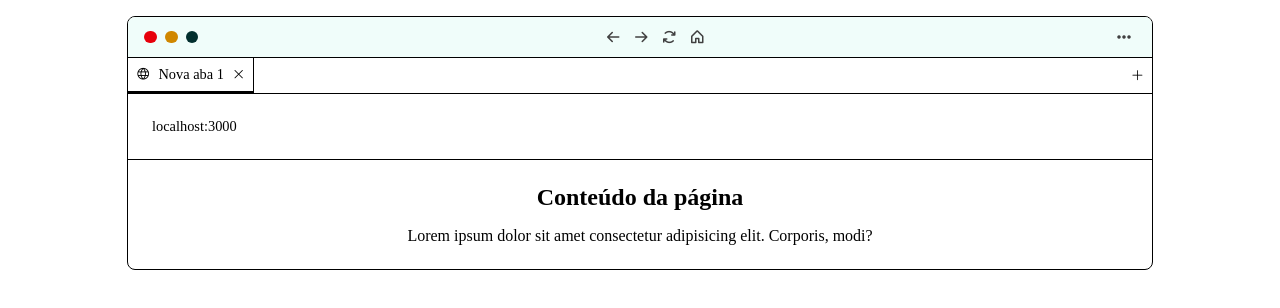
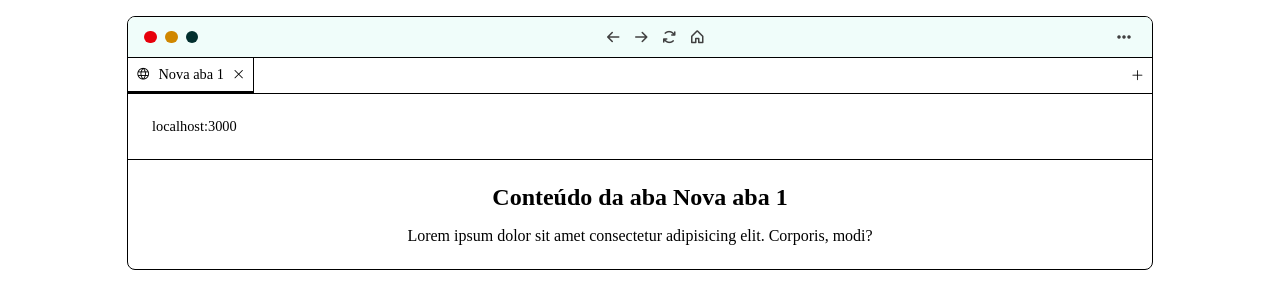
Before and after one commit to marcelosarinho/browser-tabs, a React (Vite) app: page / in a window 1280 px wide. Shown: the top 308 px of the page. Built offline with nearby package versions, Linux system fonts and the light colour scheme.

Commit message:
feat: new select tab, dynamic tab name and url

```diff
--- a/src/App.tsx
+++ b/src/App.tsx
@@ -13,7 +13,9 @@ function App() {
   const [tabs, setTabs] = useState<Tab[]>([
     { index: 0, name: 'Nova aba 1', url: 'localhost:3000' },
   ]);
-  const [selectedTab, setSelectedTab] = useState(0);
+  const [selectedTab, setSelectedTab] = useState<Tab>(
+    { index: 0, name: 'Nova aba 1', url: 'localhost:3000' },
+  );
 
   function removeTab(index: number) {
     setTabs(tabs.filter((tab) => tab.index !== index));
@@ -22,12 +24,16 @@ function App() {
   function addTab() {
     setTabs(prev => {
       const nextIndex = prev.length > 0 ? prev[prev.length - 1].index + 1 : 0;
-      setSelectedTab(nextIndex);
-      return [...prev, {
+
+      const newTab: Tab = {
         index: nextIndex,
         name: `Nova aba ${nextIndex + 1}`,
         url: 'localhost:3000',
-      }];
+      };
+
+      setSelectedTab(newTab);
+
+      return [...prev, newTab];
     });
   }
 
--- a/src/components/BrowserURL.tsx
+++ b/src/components/BrowserURL.tsx
@@ -1,9 +1,11 @@
 import './BrowserURL.css';
 
-export default function BrowserURL() {
+export default function BrowserURL(props: { selectedTabUrl: string }) {
+  const { selectedTabUrl } = props;
+
   return (
     <div className="url">
-      <span>localhost:3000</span>
+      <span>{selectedTabUrl ?? 'localhost:3000'}</span>
     </div>
   )
 }
--- a/src/components/Content.tsx
+++ b/src/components/Content.tsx
@@ -1,9 +1,11 @@
 import './Content.css';
 
-export default function Content() {
+export default function Content(props: { selectedTabName: string }) {
+  const { selectedTabName } = props;
+
   return (
     <article className="content">
-      <h1>Conteúdo da página</h1>
+      <h1>Conteúdo da aba {selectedTabName}</h1>
       <p>Lorem ipsum dolor sit amet consectetur adipisicing elit. Corporis, modi?</p>
     </article>
   )
--- a/src/components/Tabs.tsx
+++ b/src/components/Tabs.tsx
@@ -8,8 +8,8 @@ interface TabsProps {
   tabs: Tab[],
   add: VoidFunction,
   remove: (index: number) => void,
-  selectedTab: number,
-  setSelectedTab: React.Dispatch<React.SetStateAction<number>>,
+  selectedTab: Tab,
+  setSelectedTab: React.Dispatch<React.SetStateAction<Tab>>,
 }
 
 export default function Tabs(props: TabsProps) {
@@ -21,9 +21,9 @@ export default function Tabs(props: TabsProps) {
         <div className="tabs">
           {tabs.map((tab: Tab) => (
             <div
-              onClick={() => setSelectedTab(tab.index)}
+              onClick={() => setSelectedTab(tab)}
               key={tab.index}
-              className={`tabs__tab ${selectedTab === tab.index ? 'tabs__tab--active' : ''}`}>
+              className={`tabs__tab ${selectedTab.index === tab.index ? 'tabs__tab--active' : ''}`}>
               <TabIcon />
               <span>{tab.name}</span>
               <button onClick={() => remove(tab.index)} className="close">
@@ -36,8 +36,8 @@ export default function Tabs(props: TabsProps) {
           <i className="ph ph-plus"></i>
         </button>
       </section>
-      <BrowserURL />
-      <Content />
+      <BrowserURL selectedTabUrl={selectedTab.url} />
+      <Content selectedTabName={selectedTab.name} />
     </>
   )
 }
```
